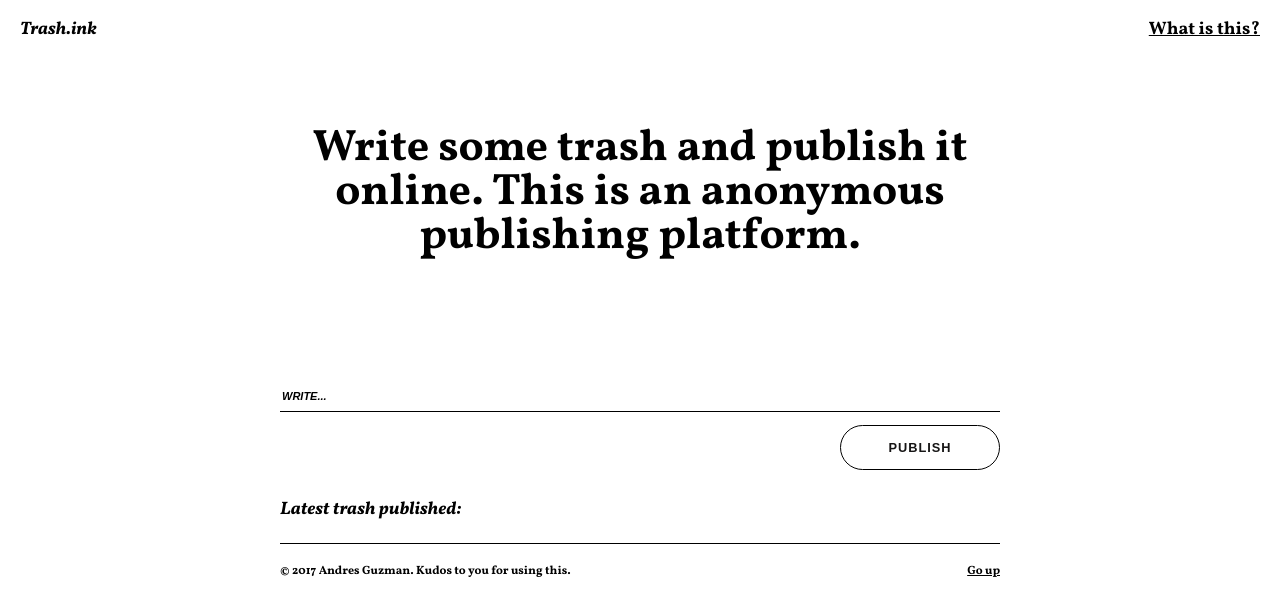
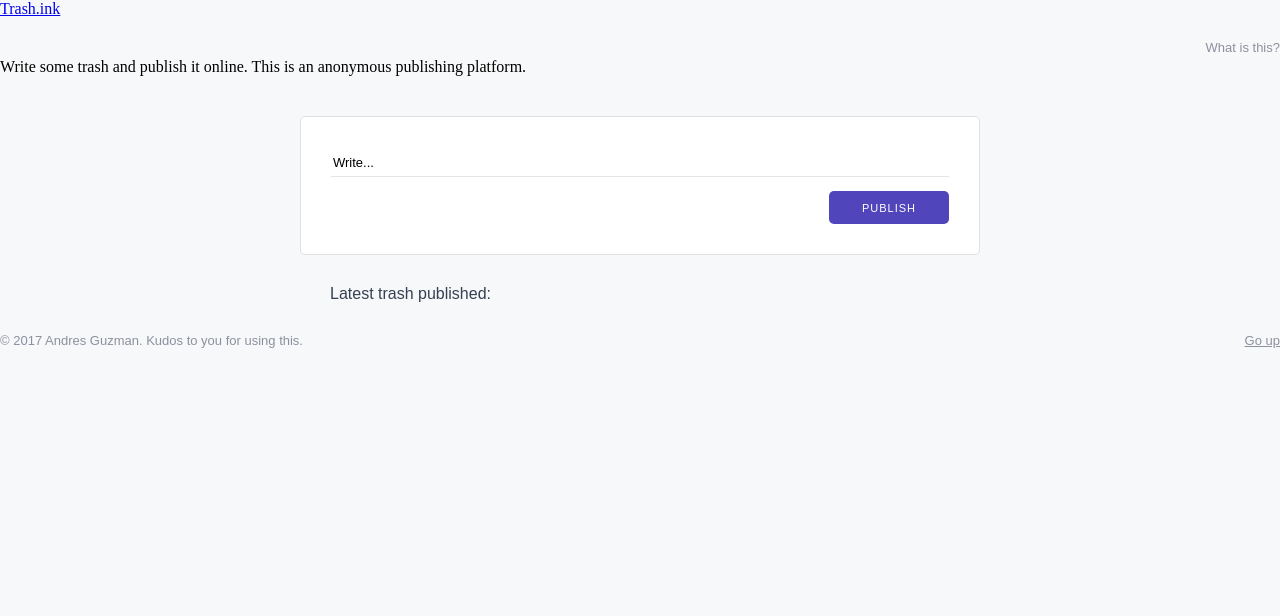
Before and after one commit to andres-guzman/trash.ink, a PHP site: page / in a window 1280 px wide. Shown: the top 616 px of the page. Run offline with PHP 8.4, Linux system fonts and the light colour scheme; data that the repository does not hold is empty; some libraries are stand-ins or nearby versions; some web fonts are replaced.

Commit message:
about modal update and other changes

```diff
--- a/css/trash.css
+++ b/css/trash.css
@@ -1,32 +1,29 @@
 /*
-    autor: Andres Guzman (andres@camino.bo)
-    date: June, 2017, last update Nov 2017
+    Andres Guzman (andres@camino.bo)
+    Nov 2017
 */
-
 
 /* fonts
 -------------------------------------------------------------------- */
 
 @font-face {
-    font-family: 'Vollkorn Bold';
-    src: url('fonts/vollkorn/vollkorn-bold-webfont.woff2') format('woff2'), url('fonts/vollkorn/vollkorn-bold-webfont.woff') format('woff');
+  font-family: 'Montserrat Bold';
+  src: url('fonts/montserratbold/montserrat-bold-webfont.woff2') format('woff2'),
+       url('fonts/montserratbold/montserrat-bold-webfont.woff') format('woff');
   font-weight: normal;
   font-style: normal;
+
 }
 
 @font-face {
-    font-family: 'Vollkornbold Italic';
-    src: url('fonts/vollkorn/vollkorn-bolditalic-webfont.woff2') format('woff2'), url('fonts/vollkorn/vollkorn-bolditalic-webfont.woff') format('woff');
+  font-family: 'Montserrat Light';
+  src: url('fonts/montserratlight/montserrat-light-webfont.woff2') format('woff2'),
+       url('fonts/montserratlight/montserrat-light-webfont.woff') format('woff');
   font-weight: normal;
   font-style: normal;
+
 }
 
-@font-face {
-    font-family: 'Motserrat Light';
-    src: url('fonts/montserrat/montserrat-light-webfont.woff2') format('woff2'), url('fonts/montserrat/montserrat-light-webfont.woff') format('woff');
-    font-weight: normal;
-    font-style: normal;
-}
 
 /* css reset
 -------------------------------------------------------------------- */
@@ -101,88 +93,73 @@ button {
 }
 
 body {
-    line-height: 1;
-    background-color: #ffffff;
+  background-color: #f7f8f9;
 }
 
-#logo {
-    position: absolute;
-    top: 20px;
-    left: 20px;
-    color: #000000;
-    font: 1.125rem "Vollkornbold Italic", serif;
-    text-decoration: none;
-}
+/* main
+-------------------------------------------------------------------- */
 
-#about-open {
-    position: absolute;
-    top: 20px;
-    right: 20px;
-    color: #000000;
-    font: 1.125rem "Vollkorn Bold", serif;
-}
-
-
-#about-close img {
-    position: absolute;
-    top: 10px;
-    right: 10px;
-    width: 30px;
-    padding: 15px;
+main {
+  position: relative;
+  max-width: 680px;
+  margin: 0 auto 30px auto;
+  box-sizing: border-box;
 }
 
 /* header
 -------------------------------------------------------------------- */
 
 header {
-    padding-top: 125px;
-    background-size: cover;
   position: relative;
-    max-width: 720px;
-    margin: 0 auto 86px auto;
-    box-sizing: border-box;
-    margin-bottom: 125px;
-    text-align: center;
+  padding: 40px 0;
 }
 
-h1 {
-    color: #000000;
-    font: 2.75rem "Vollkorn Bold", serif;
+#logo {
+  width: 70px;
+  display: block;
+
 }
 
-h2 {
-    color: #000000;
-    font: 1.125rem "Vollkornbold Italic", serif;
-    margin-bottom: 20px;
+#logo:hover .logo-word {
+  fill: #354052;
 }
 
-#counter {
-    color: #666666;
+.logo-word {
+  fill: #5045ba;
+  transition: fill 0.35s ease 0s;
 }
 
-/* main
--------------------------------------------------------------------- */
-
-main {
-    max-width: 720px;
-    margin: 0 auto 25px auto;
-    box-sizing: border-box;
-}
-
-#error-pages {
-    text-align: center;
-}
-
-#error-pages a {
-    color: #161515;
-    font: 1rem "Proxima Nova Regular", sans-serif;
+#about-open {
+  position: absolute;
+  right: 0;
+  top: 40px;
+  color: #8d909f;
+  font: 13px "Montserrat Light", sans-serif;
+  text-decoration: none;
 }
 
 /* user input
 -------------------------------------------------------------------- */
 
 #user-input {
+  background-color: #ffffff;
+  border: 1px solid #e0e1e2;
+  border-radius: 5px;
   margin-bottom: 30px;
+  box-sizing: border-box;
+  padding: 30px;
+}
+
+h2 {
+  color: #354052;
+  font: 16px "Montserrat Bold", sans-serif;
+  margin-bottom: 6px;
+}
+
+#counter-wrapper {
+  color: #8d909f;
+  font: 13px "Montserrat Light", sans-serif;
+  margin-bottom: 45px;
 }
 
 #user-input:after {
@@ -195,53 +172,47 @@ main {
   display: none;
 }
 
-#user-input #name:focus {
-    background-color: #ffffff;
-}
-
 #user-input #COMMENT {
   width: 100%;
   height: 30px;
   padding-top: 8px;
   color: #161515;
-    font: 0.875rem "Montserrat Light", sans-serif;
+  font: 13px "Montserrat Light", sans-serif;
   border: 0;
   outline: 0;
   background-color: transparent;
-    border-bottom: 1px solid #000000;
+  border-bottom: 1px solid #e3e4e5;
   box-sizing: border-box;
   margin-bottom: 10px;
   resize: none;
-    transition: all 0.55s ease 0s;
+  transition: all 0.35s ease 0s;
 }
 
 #user-input #COMMENT:focus {
   background-color: #ffffff;
-    height: 100px;
+  height: 45px;
+  border-bottom-color: #000000;
 }
 
 textarea::placeholder {
   color: #000000;
-    font: 700 italic 11px Arial, Helvetica, sans-serif;
-    text-transform: uppercase;
+  font: 13px "Montserrat Light", sans-serif;
 }
 
-#user-input #submit {
-    display: inline-block;
-    color: #161515;
-    background-color: #ffffff;
-    font: bolder 0.8rem "Montserrat Light", sans-serif;
+#submit {
+  float: right;
+  display: block;
+  color: #ffffff;
+  background-color: #5045ba;
+  width: 120px;
+  height: 33px;
+  font: 11px "Montserrat Light", sans-serif;
   letter-spacing: 1px;
   text-transform: uppercase;
-    width: 160px;
-    height: 45px;
-    margin: 0 auto;
-    border: 1px solid #000000;
-    border-radius: 23px;
+  transition: all 0.35s ease 0s;
+  border: 1px solid transparent;
+  border-radius: 5px;
   cursor: pointer;
-    box-sizing: border-box;
-    transition: all 0.35s ease 0s;
-    float: right;
 }
 
 #user-input #submit:hover {
@@ -249,31 +220,51 @@ textarea::placeholder {
   background-color: #161515;
 }
 
+#cancel {
+  float: right;
+  height: 37px;
+  background-color: transparent;
+  border: none;
+  cursor: pointer;
+  margin-right: 15px;
+  color: #8d909f;
+  display: block;
+  width: 54px;
+  font: 13px/38px "Montserrat Light", sans-serif;
+  text-decoration: none;
+  text-align: center;
+}
 
-/* user comments
+/* user comments (display)
 -------------------------------------------------------------------- */
 
+#user-comments {
+  background-color: #ffffff;
+  border: 1px solid #e0e1e2;
+  border-radius: 5px;
+  margin-bottom: 30px;
+  box-sizing: border-box;
+}
+
+#user-comments > h2 {
+  padding: 30px;
+  margin-bottom: 30px;
+  border-bottom: 1px solid #e3e4e5;
+}
+
+#display {
+  padding: 0 30px;
+}
+
 #display .comment-window:last-of-type {
-    margin-bottom: 0;
+  border-bottom: none;
+  padding-bottom: 0;
 }
 
 .comment-window {
-    background-color: #000000;
-    padding: 40px 20px 60px 20px;
-    margin-bottom: 8px;
-    transition: all 0.35s ease 0s;
-}
-
-.comment-window:hover {
-    background-color: #ffffff;
-}
-
-.comment-window:hover .comment-body {
-    color: #000000;
-}
-
-.comment-window:hover .comment-date {
-    color: rgba(0, 0, 0, 0.175);
+  padding-bottom: 30px;
+  margin-bottom: 30px;
+  border-bottom: 1px solid #e3e4e5;
 }
 
 .comment-postedby {
@@ -281,71 +272,69 @@ textarea::placeholder {
 }
 
 .comment-body {
-    color: #ffffff;
-    font: 0.875rem "Montserrat Light", sans-serif;
+  color: #000000;
+  font: 13px "Montserrat Light", sans-serif;
+  margin-bottom: 6px;
+  /* white-space: pre-line; */
   overflow-wrap: break-word;
   word-wrap: break-word;
-    hyphens: auto;
-    margin-bottom: 4px;
-    white-space: pre-line;
   transition: all 0.35s ease 0s;
 }
 
+.comment-body:hover {
+  padding: 7px;
+  color: #ffffff;
+  background-color: #000000;
+}
+
 .comment-date {
-    color: rgba(255, 255, 255, 0.15);
-    font: 0.7rem "Montserrat Light", sans-serif;
-    transition: all 0.35s ease 0s;
+  color: rgba(141, 144, 159, 0.35);
+  font: 11px "Montserrat Light", sans-serif;
 }
 
 
 /* footer
 -------------------------------------------------------------------- */
 
-footer:after {
-    content: "";
-    display: table;
-    clear: both;
-}
-
 footer {
-    border-top: 1px solid #000000;
-    max-width: 720px;
-    padding-top: 20px;
-    color: #000000;
-    font: 0.75rem "Vollkorn Bold", sans-serif;
-    margin: 0 auto 20px auto;
+  color: #8d909f;
+  font: 13px "Montserrat Light", sans-serif;
 }
 
 footer a {
-    color: #000000;
-    font-family: "Vollkorn Bold", sans-serif;
-    text-decoration: underline;
-    transition: color 0.35s ease 0s;
+  color: #8d909f;
   float: right;
 }
 
-footer a:hover {
-    color: rgba(22, 21, 21, 1);
-}
 
 
 /* about modal
 -------------------------------------------------------------------- */
 
+.about-modal-wrapper {
+  max-width: 640px;
+  display: flex;
+  flex-direction: column;
+  align-items: center;
+  justify-content: center;
+  padding-top: 100px;
+  margin: 0 auto;
+}
+
 #about-modal p {
-    max-width: 720px;
-    height: 110px;
-    position: absolute;
-    left: 50%;
-    top: 50%;
-    margin-left: -360px;
-    margin-top: -55px;
+  box-sizing: border-box;
   color: #ffffff;
-    font: 1.45rem/1.45 "Vollkorn Bold", sans-serif;
+  font: 14px/20px "Montserrat Light", sans-serif;
+  text-align: left;
+  margin-bottom: 30px;
 }
 
 #about-modal p span {
   color: #7B23E0;
+}
+
+#about-modal p a {
+color: #ffffff;
 }
 
 
```
Also changed, not shown: other parts of css/trash.css (+15 -32 lines). Lines whose indentation alone changed are shown as unchanged.
